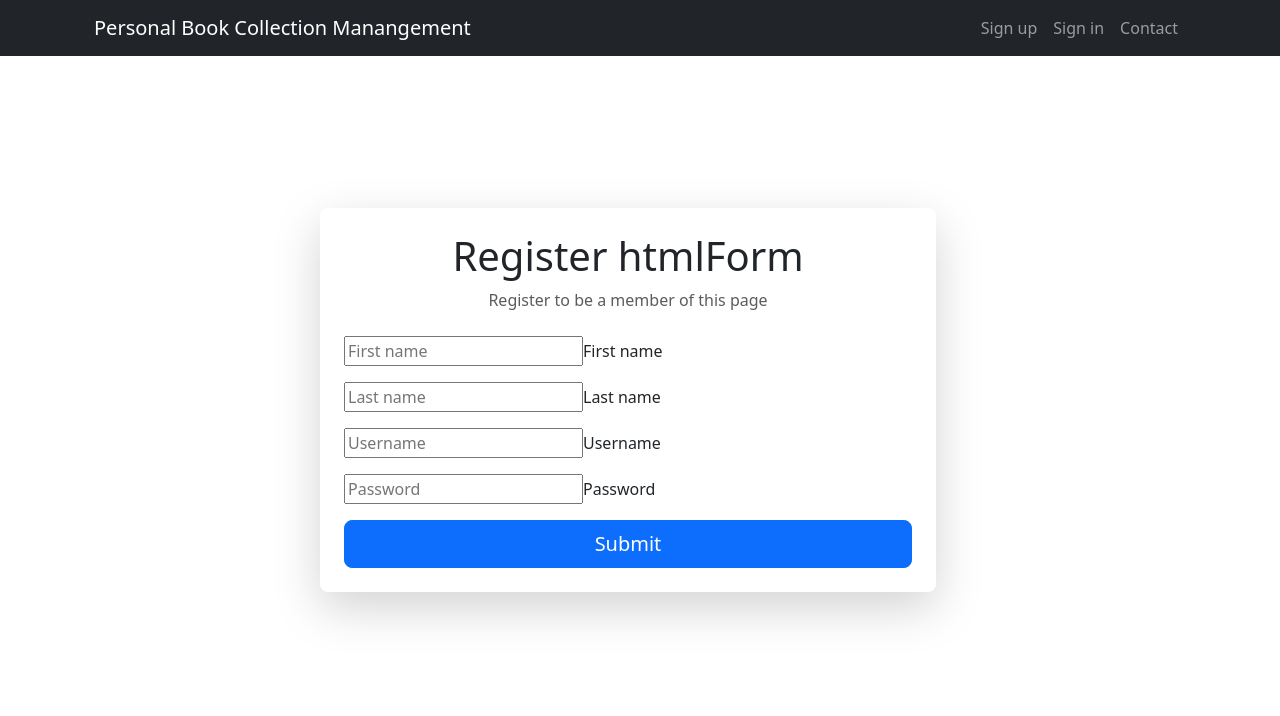
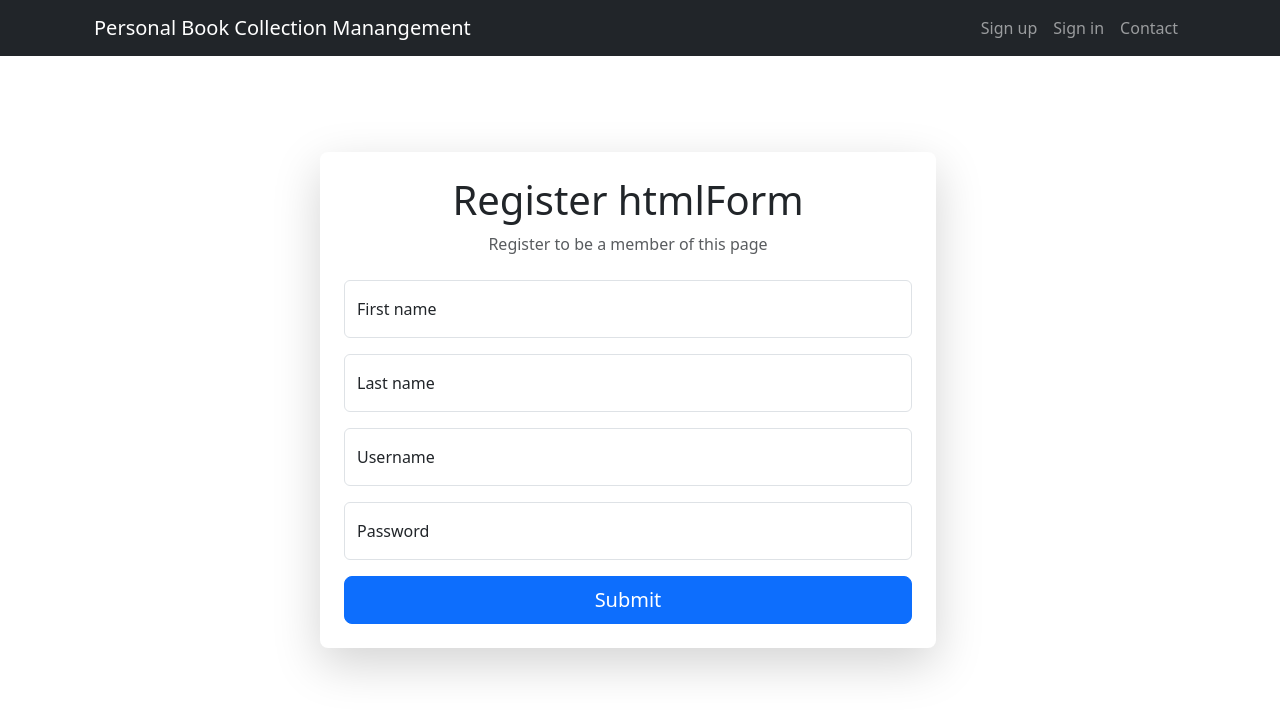
Before and after one commit to miraclej101/book-collections, a React (Vite) app in the folder client/: page /register in a window 1280 px wide. Shown: the top 716 px of the page. Built offline with nearby package versions, Linux system fonts and the light colour scheme.

Commit message:
Update Swagger API docs Books/delete

```diff
--- a/client/src/pages/RegisterPage.jsx
+++ b/client/src/pages/RegisterPage.jsx
@@ -1,6 +1,19 @@
 import Navbar from "../components/Navbar";
+import { useState } from "react";
 
 export default function RegisterPage() {
+
+    const [user, setUser] = useState({
+        username: "",
+        password: "",
+        firstname: "",
+        lastname: "",
+    });
+
+    const handleSubmit = (e) => {
+
+    };
+
   return (
     <>
       <Navbar />
@@ -15,15 +28,16 @@ export default function RegisterPage() {
                 </p>
               </div>
 
-              <htmlForm id="contacthtmlForm">
-                <div className="htmlForm-floating mb-3">
+              <form onSubmit={handleSubmit}>
+                <div className="form-floating mb-3">
                   <input
-                    className="htmlForm-control"
+                    className="form-control"
                     id="firstname"
                     type="text"
                     placeholder="First name"
                     required="required"
                     aria-describedby="firstnameValidation"
+                    onChange={(e) => setUser({...user, fir})}
                   />
                   <label htmlFor="firstname">First name</label>
                   <div
@@ -33,9 +47,9 @@ export default function RegisterPage() {
                     First name is required.
                   </div>
                 </div>
-                <div className="htmlForm-floating mb-3">
+                <div className="form-floating mb-3">
                   <input
-                    className="htmlForm-control"
+                    className="form-control"
                     id="lastname"
                     type="text"
                     placeholder="Last name"
@@ -50,9 +64,9 @@ export default function RegisterPage() {
                     Last name is required.
                   </div>
                 </div>
-                <div className="htmlForm-floating mb-3">
+                <div className="form-floating mb-3">
                   <input
-                    className="htmlForm-control"
+                    className="form-control"
                     id="username"
                     type="text"
                     placeholder="Username"
@@ -67,9 +81,9 @@ export default function RegisterPage() {
                     Username is required.
                   </div>
                 </div>
-                <div className="htmlForm-floating mb-3">
+                <div className="form-floating mb-3">
                   <input
-                    className="htmlForm-control"
+                    className="form-control"
                     id="password"
                     type="password"
                     placeholder="Password"
@@ -103,7 +117,7 @@ export default function RegisterPage() {
                     Submit
                   </button>
                 </div>
-              </htmlForm>
+              </form>
             </div>
           </div>
         </div>
```
Also changed, not shown: 1 other file (tests, documents, lock files or other folders).
